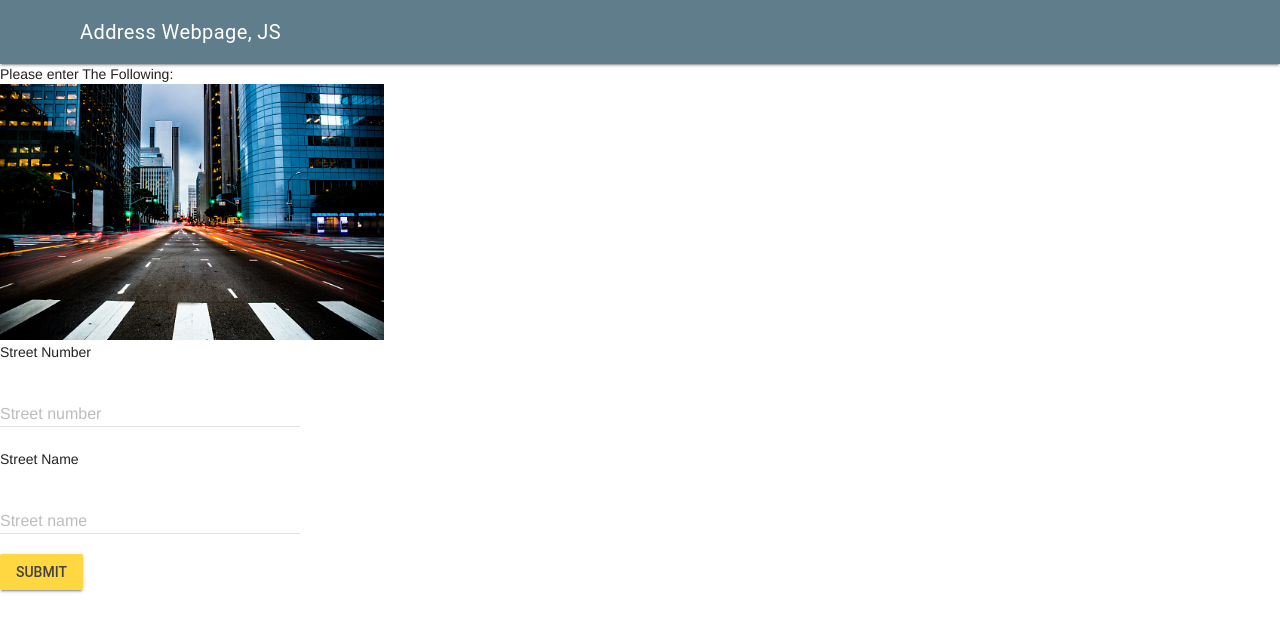
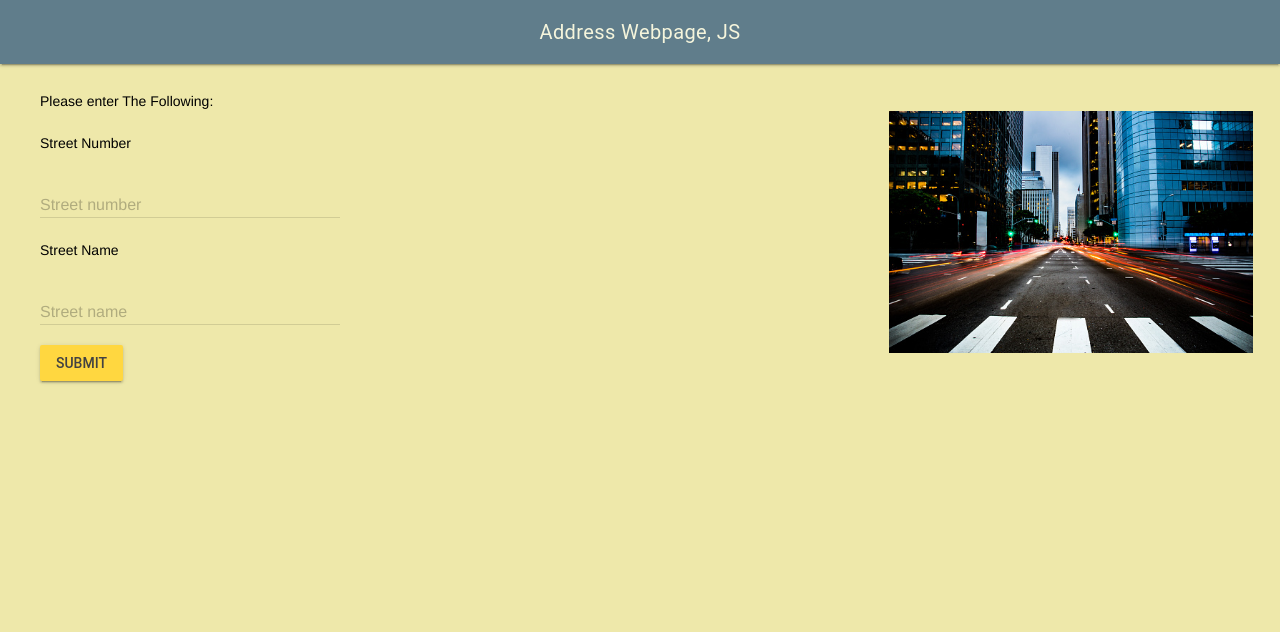
Before and after one commit to MTHS-ICS2O-2-2022/ICSO-Unit-2-03-lamees-hemdan, a plain HTML site: page index.html in a window 1280 px wide. Drawn offline with nearby package versions, Linux system fonts and the light colour scheme.

Commit message:
edited js and html

```diff
--- a/css/style.css
+++ b/css/style.css
@@ -1,4 +1,47 @@
 /* Created by: Mr. Coxall
-* Created on: Sep 2020
+/* Created by: Lamees Hemdan
+* Created on: Feb 2023
 * This file contains the CSS for index.html
 */
+
+/* Due to error in MDL : https://github.com/google/material-design-lite/issues/5281
+*/
+.mdl-ripple {
+  background: #000;
+  opacity: 0.001;
+}
+
+.mdl-layout__header-row {
+  justify-content: center;
+  padding: 0;
+  color: beige;
+}
+
+.mdl-layout__content {
+  padding-left: 30pt;
+  padding-top: 20pt;
+  padding-right: 20pt;
+  color: bisque;
+}
+
+.mdl-textfield__input {
+  color: black;
+}
+
+.page-content {
+  color: black;
+  font-family: Helvetica, Arial, sans-serif;
+  font-size: 2 rem;
+}
+
+body {
+  background-color: palegoldenrod;
+}
+
+img {
+  float: right;
+}
+
+p {
+  color: black;
+}
--- a/index.html
+++ b/index.html
@@ -54,7 +54,7 @@
         <form action="#">
           <p>Street Number</p>
           <div class="mdl-textfield mdl-js-textfield">
-            <input class="mdl-textfield__input" type="text" pattern="-?[0-9]*(\.[0-9]+)?" id="Street-Number">
+            <input class="mdl-textfield__input" type="text" pattern="-?[0-9]*(\.[0-9]+)?" id="street-number">
             <label class="mdl-textfield__label" for="Street-Number">Street number</label>
             <span class="mdl-textfield__error">Input is not a number!</span>
           </div>
@@ -63,7 +63,7 @@
         <form action="#">
           <p>Street Name</p>
           <div class="mdl-textfield mdl-js-textfield">
-            <input class="mdl-textfield__input" type="text" id="Street-Name">
+            <input class="mdl-textfield__input" type="text" id="street-name">
             <label class="mdl-textfield__label" for="Street-Name">Street name</label>
           </div>
         </form>
@@ -77,6 +77,7 @@
         <br />
         <br />
         <div id="adress">
+          <div id="user-info"></div>
         </div>
         </main>
     </div>
--- a/js/script.js
+++ b/js/script.js
@@ -9,10 +9,10 @@
  */
 function enterClicked() {
   // input
-  const firstName = document.getElementById("Street-Number").value
-  const userAge = parseInt(document.getElementById("Street-Number").value)
+  const streetNumber = document.getElementById("street-number").value
+  const streetName = document.getElementById("street-name").value
 
   // output
-  document.getElementById("Street-Name").innerHTML =
-    "Your info is: " + Street-Number + ", Street-Name " + userAge + "."
+  document.getElementById("user-info").innerHTML =
+    "Your info is: " + streetNumber + ", " + streetName + "."
 }
```
